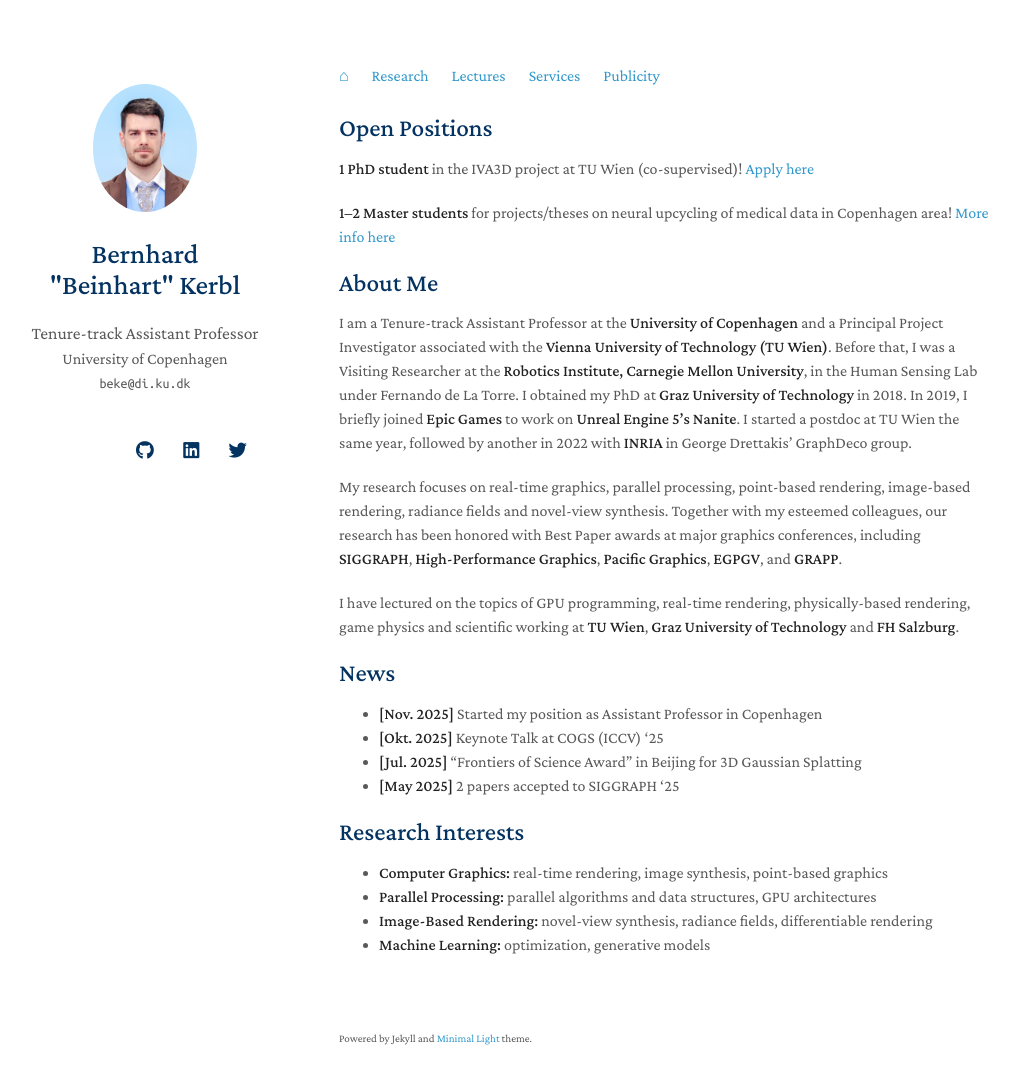
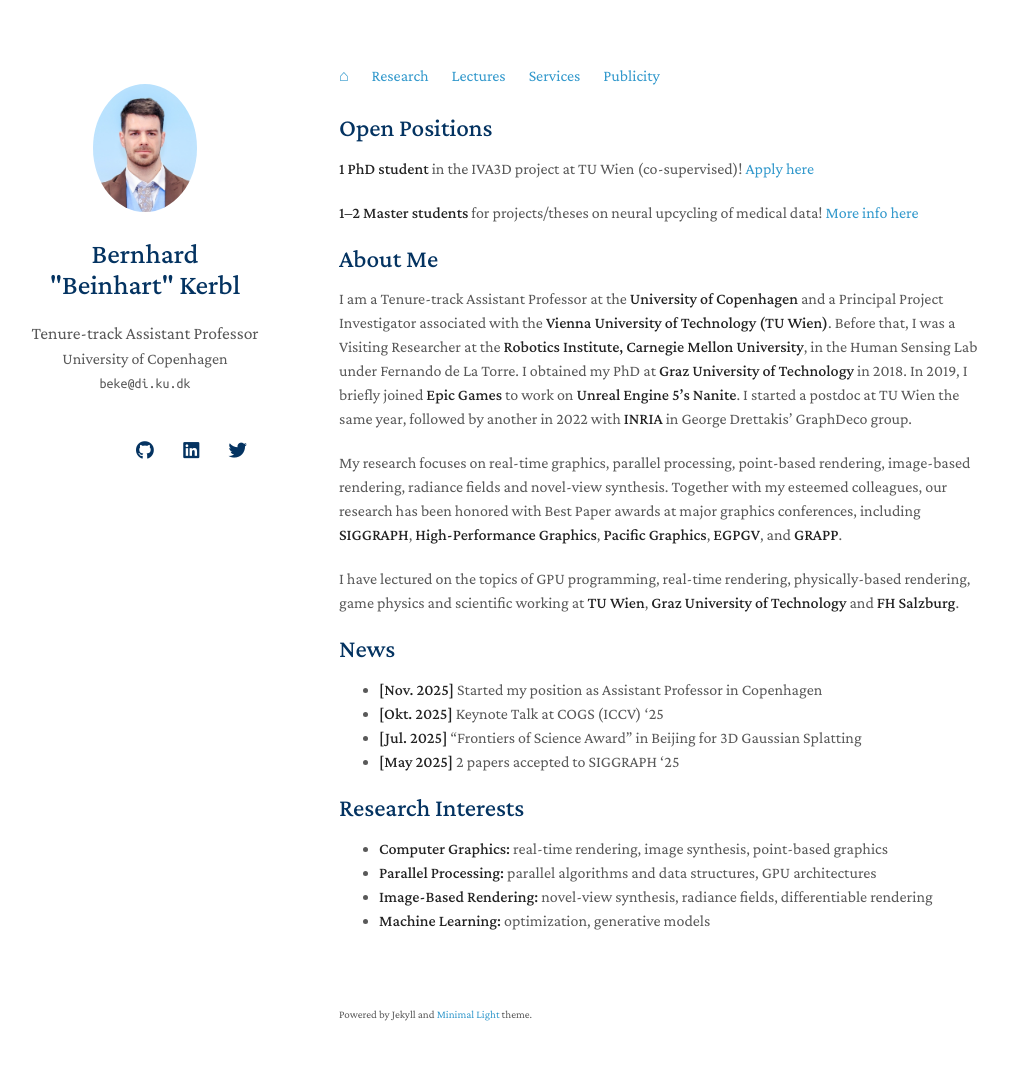
Before and after one commit to Snosixtyboo/snosixtyboo.github.io, a Jekyll site: the page built from index.md, in a window 1280 px wide and 1119 px high. Shown: the top 1084 px of the window, without its empty margins (131-1150 px from the left). Built offline with Jekyll 4.4.1, drawn with Linux system fonts in a browser that asks for light colours; nearby versions of some CDN libraries; a style sheet for code colours, icons or effects is not loaded; our own code applies the rules of GitHub Pages for plain Markdown files.

Commit message:
Position#

```diff
--- a/index.md
+++ b/index.md
@@ -6,7 +6,7 @@ layout: homepage
 
 **1 PhD student** in the IVA3D project at TU Wien (co-supervised)! [Apply here](https://applications.cg.tuwien.ac.at/node/5)
 
-**1--2 Master students** for projects/theses on neural upcycling of medical data in Copenhagen area! [More info here](https://ire4health.eu/)
+**1--2 Master students** for projects/theses on neural upcycling of medical data! [More info here](https://ire4health.eu/)
 
 ## About Me
 
```
